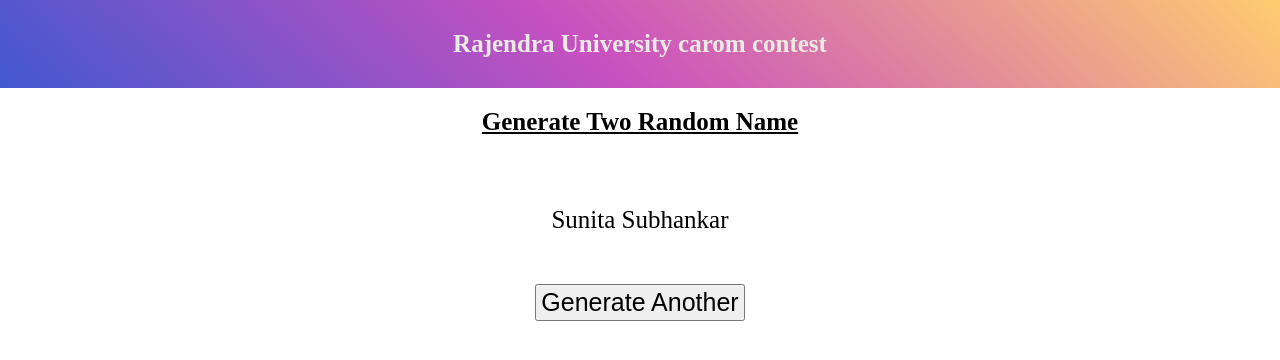
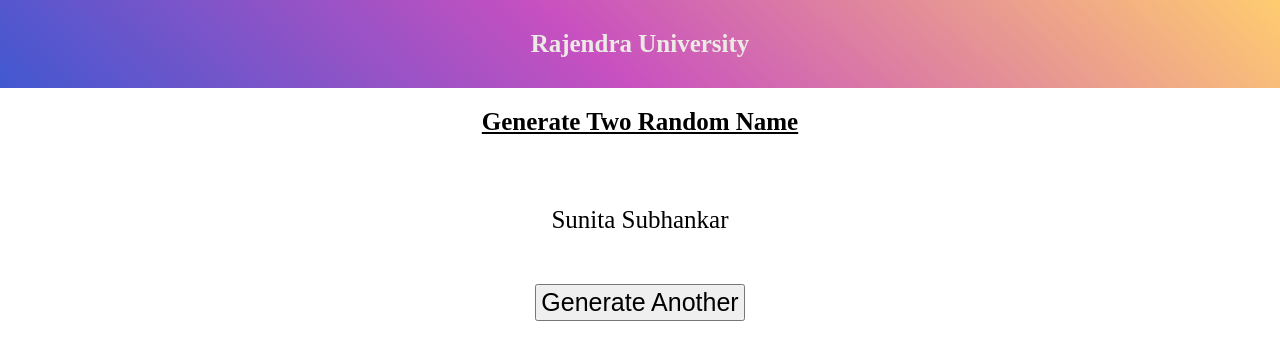
Before and after one commit to soumyapodha/Random-Name-Generator-Rajendra-Univercity, a plain HTML site: page index.html in a window 1280 px wide. Drawn offline with Linux system fonts and the light colour scheme.

Commit message:
Update index.html

```diff
--- a/index.html
+++ b/index.html
@@ -12,7 +12,7 @@
 <body>
     <div class="container">
         <nav class="navbar">
-            <h1>Rajendra University carom contest</h1>
+            <h1>Rajendra University</h1>
         </nav>
         <h2>Generate Two Random Name</h2>
         <div class="box">
```
